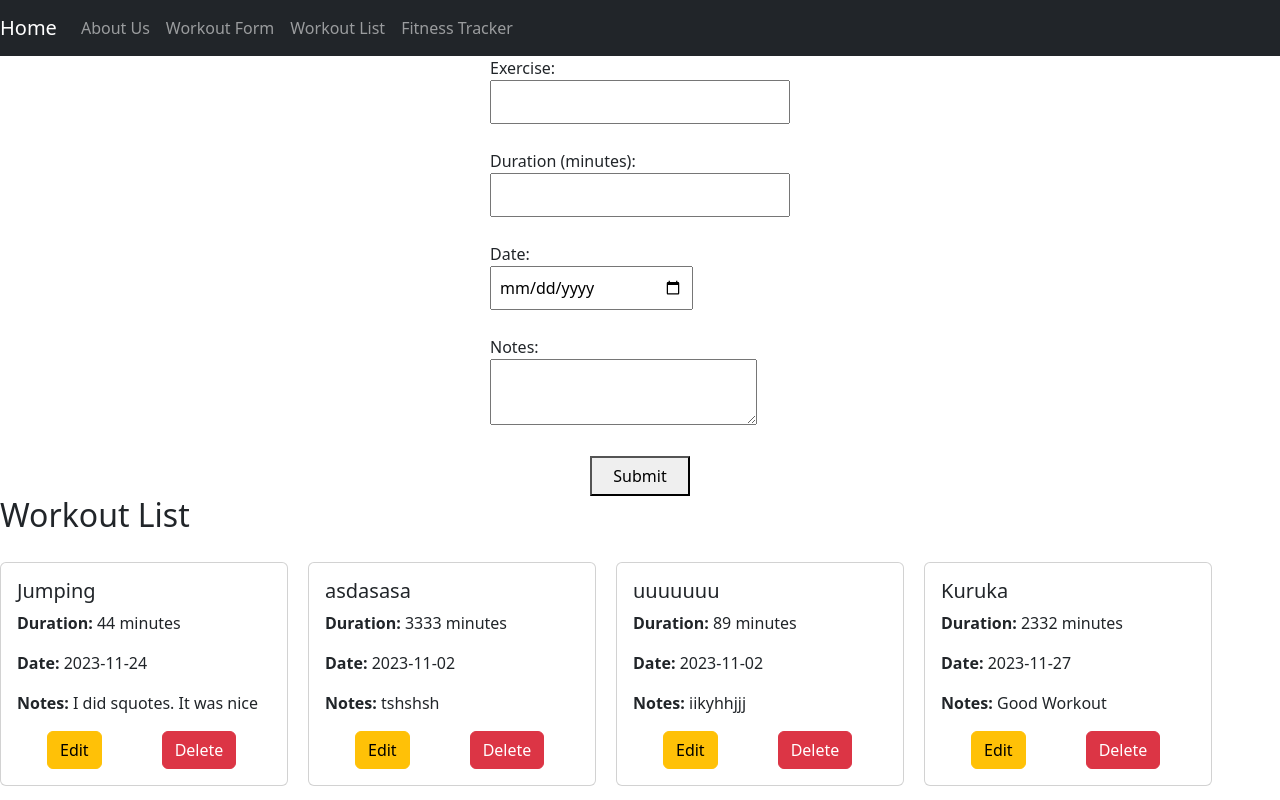
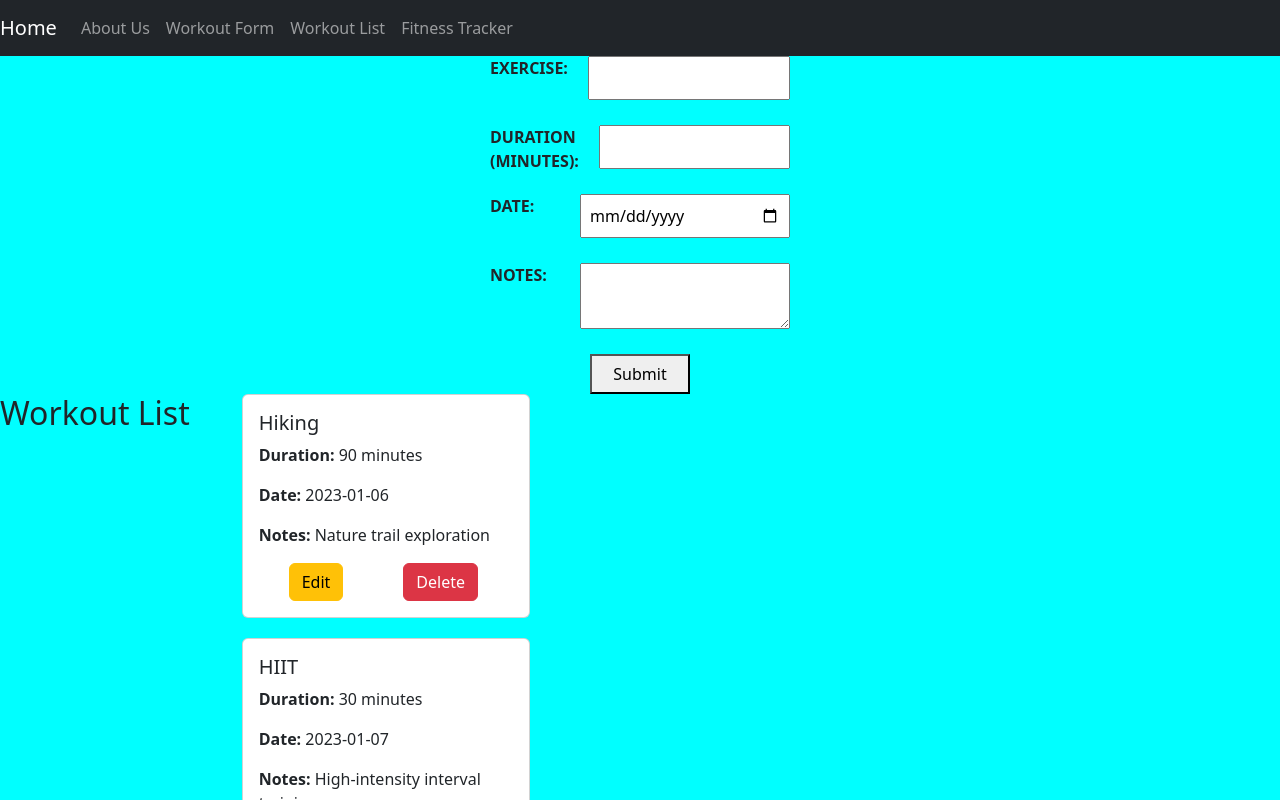
Before and after one commit to PNyagol/fitness-tracker-app, a React (Create React App) app: page / in a window 1280 px wide. Shown: the top 800 px of the page. Built offline with nearby package versions, Linux system fonts and the light colour scheme; data requests are answered from the project's data file.

Commit message:
ADDED(WIP): Pop up Modal for the WEdit button

```diff
--- a/db.json
+++ b/db.json
@@ -1,40 +1,5 @@
 {
   "workouts": [
-    {
-      "id": 1,
-      "exercise": "Running",
-      "duration": 30,
-      "date": "2023-01-01",
-      "notes": "Morning jog"
-    },
-    {
-      "id": 2,
-      "exercise": "Weightlifting",
-      "duration": 45,
-      "date": "2023-01-02",
-      "notes": "Upper body workout"
-    },
-    {
-      "id": 3,
-      "exercise": "Cycling",
-      "duration": 60,
-      "date": "2023-01-03",
-      "notes": "Afternoon ride"
-    },
-    {
-      "id": 4,
-      "exercise": "Yoga",
-      "duration": 40,
-      "date": "2023-01-04",
-      "notes": "Mindful stretching"
-    },
-    {
-      "id": 5,
-      "exercise": "Swimming",
-      "duration": 45,
-      "date": "2023-01-05",
-      "notes": "Freestyle laps"
-    },
     {
       "id": 6,
       "exercise": "Hiking",
@@ -181,6 +146,34 @@
       "date": "2023-11-24",
       "notes": "I did squotes. It was nice",
       "id": 26
+    },
+    {
+      "exercise": "Rest",
+      "duration": "33",
+      "date": "2023-11-24",
+      "notes": "I did the mill",
+      "id": 27
+    },
+    {
+      "exercise": "sdfsfsdfsdfsdfsdfs",
+      "duration": "23232",
+      "date": "2023-10-31",
+      "notes": "323qweweadsd",
+      "id": 28
+    },
+    {
+      "exercise": "qweqweqwqweqw",
+      "duration": "1",
+      "date": "2023-10-31",
+      "notes": "weqeweqe",
+      "id": 29
+    },
+    {
+      "exercise": "asdf",
+      "duration": "12345",
+      "date": "2023-11-07",
+      "notes": "qwertrtyy",
+      "id": 30
     }
   ]
 }
--- a/src/App.css
+++ b/src/App.css
@@ -1,3 +1,7 @@
+body {
+  overflow-x: hidden;
+}
+
 .App {
   text-align: center;
 }
@@ -40,3 +44,51 @@
 .container {
   margin-top: 20px;
 }
+
+main {
+  display: block;
+  position: relative;
+  width: 100vw;
+  height: 100vh;
+  background-color: cyan;
+}
+
+main > .overlay {
+  position: absolute;
+  z-index: 100;
+  background-color: black;
+  /* opacity: .5; */
+  inset: 0;
+  display: flex;
+  align-items: center;
+  justify-content: center;
+  transform: translateX("0%");
+}
+
+.hidden {
+  transform: translateX("100%");
+}
+
+.overlay > .workout-form {
+  background-color: antiquewhite;
+  max-width: 100%;
+  height: fit-content;
+  padding: 28px;
+}
+
+.overlay > .workout-form > .form-group {
+  width: "100%";
+}
+
+.form-group > label {
+  display: grid;
+  grid-template-columns: 1fr 3fr;
+  gap: 20px;
+  text-transform: uppercase;
+  font-weight: 700;
+}
+
+.form-group > label > input {
+  display: block;
+  width: 100%;
+}
--- a/src/components/App.js
+++ b/src/components/App.js
@@ -1,136 +1,65 @@
-// import React, { useEffect, useState } from "react";
-// import NavBar from "./NavBar";
-// import WorkoutForm from "./WorkoutForm";
-// import WorkoutList from "./WorkoutList";
-
-// function App() {
-//   const [workouts, setWorkouts] = useState([]);
-
-//   // What does this do?
-//   const handleWorkoutSubmission = (workoutDetails) => {
-//     setWorkouts((prevWorkouts) => [...prevWorkouts, workoutDetails]);
-//     console.log("Workout details submitted:", workoutDetails);
-//   };
-
-//   const handleEdit = (id) => {
-//     console.log("Edit workout with id:", id);
-//   };
-
-//   const handleDelete = (id) => {
-//     console.log("Delete workout with id:", id);
-//   };
-
-//   useEffect(async () => {
-//     let data = await fetch("http://localhost:3001/workouts").then((response) =>
-//       response.json()
-//     );
-
-//     setWorkouts(data);
-
-//     console.log(workouts);
-//   }, []);
-//   return (
-//     <>
-//       <header>
-//         <NavBar />
-//       </header>
-//       <main>
-//         <WorkoutForm />
-//         {/* Upon the fitness object being added to the db.json, the UI should reflect it immediately. */}
-//         <WorkoutList
-//           workouts={workouts}
-//           onEdit={handleEdit}
-//           onDelete={handleDelete}
-//         />
-//       </main>
-//       <footer>
-//         <p>GROUP SEVEN</p>
-//       </footer>
-//     </>
-//   );
-// }
-
-// export default App;
-
-
-
-
-
-
 import React, { useEffect, useState } from "react";
 import NavBar from "./NavBar";
 import WorkoutForm from "./WorkoutForm";
 import WorkoutList from "./WorkoutList";
 
-
 function App() {
   const [workouts, setWorkouts] = useState([]);
+  const [formSubmitted, setFormSubmitted] = useState(false);
+  const [initial] = useState(true);
+  const [isModalOpenned, setIsModalOpenned] = useState(false);
+  const [workoutId, setWorkoutId] = useState(null);
 
-  const handleWorkoutSubmission = async (workoutDetails) => {
-    try {
-      const response = await fetch("http://localhost:3001/workouts", {
-        method: "POST",
+  const handleEdit = async (id) => {
+    const patchData = {};
+
+    let data = await fetch(`http://localhost:3001/workouts/${id}`, {
+      method: "PATCH",
       headers: {
         "Content-Type": "application/json",
       },
-        body: JSON.stringify(workoutDetails),
-      });
-
+      body: JSON.stringify(patchData),
+    })
+      .then((response) => {
         if (!response.ok) {
           throw new Error(`HTTP error! Status: ${response.status}`);
         }
+        return response.json();
+      })
+      .then((data) => data)
+      .catch((error) => {
+        console.error("Error during PATCH request:", error);
+      });
 
-      const updatedWorkouts = await response.json();
-      setWorkouts(updatedWorkouts);
-
-      console.log("Workout details submitted:", workoutDetails);
-    } catch (error) {
-      console.error("Error submitting workout details:", error);
-    }
-  };
-
-  const handleEdit = (id) => {
-    console.log("Edit workout with id:", id);
+    return data;
   };
 
   const handleDelete = async (id) => {
-    try {
-      const response = await fetch(`http://localhost:3001/workouts/${id}`, {
+    let data = await fetch(`http://localhost:3001/workouts/${id}`, {
       method: "DELETE",
-      });
-
-      if (!response.ok) {
-        throw new Error(`HTTP error! Status: ${response.status}`);
-      }
-
-      const updatedWorkouts = await response.json();
-      setWorkouts(updatedWorkouts);
-
-      console.log("Deleted workout with id:", id);
-    } catch (error) {
-      console.error("Error deleting workout:", error);
-    }
+      headers: {
+        "Content-Type": "application/json",
+      },
+      // body:
+    }).then((res) => res.json());
+    console.log("DEMO FROM APP DELETE:", await data);
   };
 
   useEffect(() => {
-    const fetchData = async () => {
-      try {
-        const response = await fetch("http://localhost:3001/workouts");
-        if (!response.ok) {
-          throw new Error(`HTTP error! Status: ${response.status}`);
-        }
+    const fetcData = async () => {
+      const response = await fetch("http://localhost:3001/workouts")
+        .then((res) => res.json())
+        .then((data) => setWorkouts(data));
 
-        const data = await response.json();
-        setWorkouts(data);
-
-        console.log("Fetched workouts:", data);
-      } catch (error) {
-        console.error("Error fetching workouts:", error);
-      }
+      return await response;
     };
 
-    fetchData();
+    fetcData();
   }, []);
+
+  useEffect(() => {
+    console.log("workoutId: ", workoutId);
+  }, [workoutId]);
 
   return (
     <>
@@ -138,8 +67,26 @@ function App() {
         <NavBar />
       </header>
       <main>
-        <WorkoutForm onFormSubmit={handleWorkoutSubmission} />
-        <WorkoutList workouts={workouts} onEdit={handleEdit} onDelete={handleDelete} />
+        <WorkoutForm
+          formSubmitted={formSubmitted}
+          setFormSubmitted={setFormSubmitted}
+        />
+        <WorkoutList
+          workouts={workouts}
+          handleDelete={handleDelete}
+          handleEdit={handleEdit}
+          setIsModalOpenned={setIsModalOpenned}
+          isModalOpenned={isModalOpenned}
+          setWorkoutId={setWorkoutId}
+        />
+        {isModalOpenned && (
+          <Modal
+            isModalOpenned={isModalOpenned}
+            setIsModalOpenned={setIsModalOpenned}
+            handleEdit={handleEdit}
+            workoutId={workoutId}
+          />
+        )}
       </main>
       <footer>
         <p>GROUP SEVEN</p>
@@ -148,4 +95,90 @@ function App() {
   );
 }
 
+const Modal = ({
+  setIsModalOpenned,
+  isModalOpenned,
+  handleEdit,
+  workoutId,
+}) => {
+  const [data, setData] = useState(null);
+  useEffect( () => {
+    async function _data() {
+      return await handleEdit(parseInt(workoutId));
+    }
+
+    let data = _data();
+
+    setData(data);
+
+    console.log("DATA: ", data);
+  }, isModalOpenned);
+  return (
+    <div
+      className={"overlay"}
+      onClick={() => setIsModalOpenned(!isModalOpenned)}
+    >
+      <form className="workout-form">
+        <div className="form-group">
+          <label>
+            Exercise:
+            <input
+              type="text"
+              name="exercise"
+              value={data?.exercise}
+              // onChange={handleInputChange}
+              required
+              style={{ marginBottom: "10px" }}
+            />
+          </label>
+        </div>
+
+        <div className="form-group">
+          <label>
+            Duration (minutes):
+            <input
+              type="number"
+              name="duration"
+              value={data?.duration}
+              // onChange={handleInputChange}
+              required
+              style={{ marginBottom: "10px" }}
+            />
+          </label>
+        </div>
+
+        <div className="form-group">
+          <label>
+            Date:
+            <input
+              type="date"
+              name="date"
+              value={data?.date}
+              // onChange={handleInputChange}
+              required
+              style={{ marginBottom: "10px" }}
+            />
+          </label>
+        </div>
+
+        <div className="form-group">
+          <label>
+            Notes:
+            <textarea
+              name="notes"
+              // value={workoutDetails.notes}
+              // onChange={handleInputChange}
+              style={{ marginBottom: "10px" }}
+            />
+          </label>
+        </div>
+
+        <button type="submit" className="small-button">
+          Submit
+        </button>
+      </form>
+    </div>
+  );
+};
+
 export default App;
--- a/src/components/WorkoutCard.js
+++ b/src/components/WorkoutCard.js
@@ -1,23 +1,45 @@
-import React from 'react';
-import Button from 'react-bootstrap/Button';
-import Card from 'react-bootstrap/Card';
+import React from "react";
+import Button from "react-bootstrap/Button";
+import Card from "react-bootstrap/Card";
 
-function WorkoutCard({ exercise, duration, date, notes }) {
+function WorkoutCard({
+  workout,
+  handleDelete,
+  isModalOpenned,
+  setIsModalOpenned,
+  setWorkoutId,
+}) {
+  const handleClick = () => {
+    setWorkoutId(workout?.id);
+    setIsModalOpenned(!isModalOpenned);
+  };
   return (
-    <Card style={{ width: '18rem', marginBottom: '20px' }}>
+    <Card style={{ width: "18rem", marginBottom: "20px" }}>
       <Card.Body>
-        <Card.Title>{exercise}</Card.Title>
+        <Card.Title>{workout.exercise}</Card.Title>
         <Card.Text>
-          <strong>Duration:</strong> {duration} minutes
+          <strong>Duration:</strong> {workout.duration} minutes
         </Card.Text>
         <Card.Text>
-          <strong>Date:</strong> {date}
+          <strong>Date:</strong> {workout.date}
         </Card.Text>
         <Card.Text>
-          <strong>Notes:</strong> {notes}
+          <strong>Notes:</strong> {workout.notes}
         </Card.Text>
-        <Button variant="warning" style={{ marginLeft: '30px' }}>Edit</Button>
-        <Button variant="danger" style={{ marginLeft: '60px' }}>
+        <Button
+          id={workout?.id}
+          onClick={handleClick}
+          variant="warning"
+          style={{ marginLeft: "30px" }}
+        >
+          Edit
+        </Button>
+        <Button
+          id={workout?.id}
+          onClick={() => handleDelete(workout?.id)}
+          variant="danger"
+          style={{ marginLeft: "60px" }}
+        >
           Delete
         </Button>
       </Card.Body>
--- a/src/components/WorkoutItem.js
+++ b/src/components/WorkoutItem.js
@@ -5,20 +5,15 @@ function WorkoutItem({ workout, onEdit, onDelete }) {
   const [isModalOpen, setModalOpen] = useState(false);
 
   const handleDeleteClick = () => {
-    // Open the delete confirmation modal
     setModalOpen(true);
   };
 
   const handleCancelDelete = () => {
-    // Close the delete confirmation modal
     setModalOpen(false);
   };
 
   const handleConfirmDelete = () => {
-    // Perform the actual delete action
     onDelete(workout.id);
-
-    // Close the delete confirmation modal
     setModalOpen(false);
   };
 
--- a/src/components/WorkoutList.js
+++ b/src/components/WorkoutList.js
@@ -1,58 +1,37 @@
-// import React from 'react';
-// import WorkoutItem from './WorkoutItem';
+import React from "react";
+import WorkoutCard from "./WorkoutCard";
 
-// // Workout List Component
-// const WorkoutList = ({ workouts, onEdit, onDelete }) => {
+const WorkoutList = ({
+  workouts,
+  handleEdit,
+  handleDelete,
+  isModalOpenned,
+  setIsModalOpenned,
+  setWorkoutId
+}) => {
 
-//   console.log('WORKOULIST:', workouts)
-//   return (
-//     <div>
-//       <h2>Workout List</h2>
-//       <ul>
-//         {/* Added the .reverse method the get the latest object from the DB */}
-//         {workouts?.reverse().map((workout) => (
-//           <WorkoutItem
-//             key={workout.id}
-//             workout={workout}
-//             onEdit={onEdit}
-//             onDelete={onDelete}
-//           />
-//         ))}
-//       </ul>
-//     </div>
-//   );
-// };
-
-// export default WorkoutList;
-
-
-
-import React from 'react';
-import WorkoutCard from './WorkoutCard';
-
-
-const WorkoutList = ({ workouts, onEdit, onDelete }) => {
-  /*
-  can someone make the buttons work now
-  for on edit, they will just reuse the table
-  is the the card implementation is good, we can agree to have the above commented code deleted
-  */
   return (
     <div className="card-container">
       <h2>Workout List</h2>
-      <div className="card-list">
-        {workouts?.reverse().map((workout) => (
-          <WorkoutCard
-            key={workout.id}
-            exercise={workout.exercise}
-            duration={workout.duration}
-            date={workout.date}
-            notes={workout.notes}
-          />
-        ))}
-      </div>
+      <ul>
+        {workouts &&
+          workouts
+            ?.reverse()
+            .map((workout, i) => (
+              <WorkoutCard
+                workout={workout}
+                handleEdit={handleEdit}
+                handleDelete={handleDelete}
+                setIsModalOpenned={setIsModalOpenned}
+                isModalOpenned={isModalOpenned}
+                setWorkoutId={setWorkoutId}
+                key={i}
+              />
+            ))}
+      </ul>
     </div>
   );
 };
 
+
 export default WorkoutList;
```
Also changed, not shown: src/components/WorkoutForm.js (+29 -37 lines), src/index.js (+6 -1 lines). Lines whose indentation alone changed are shown as unchanged.
